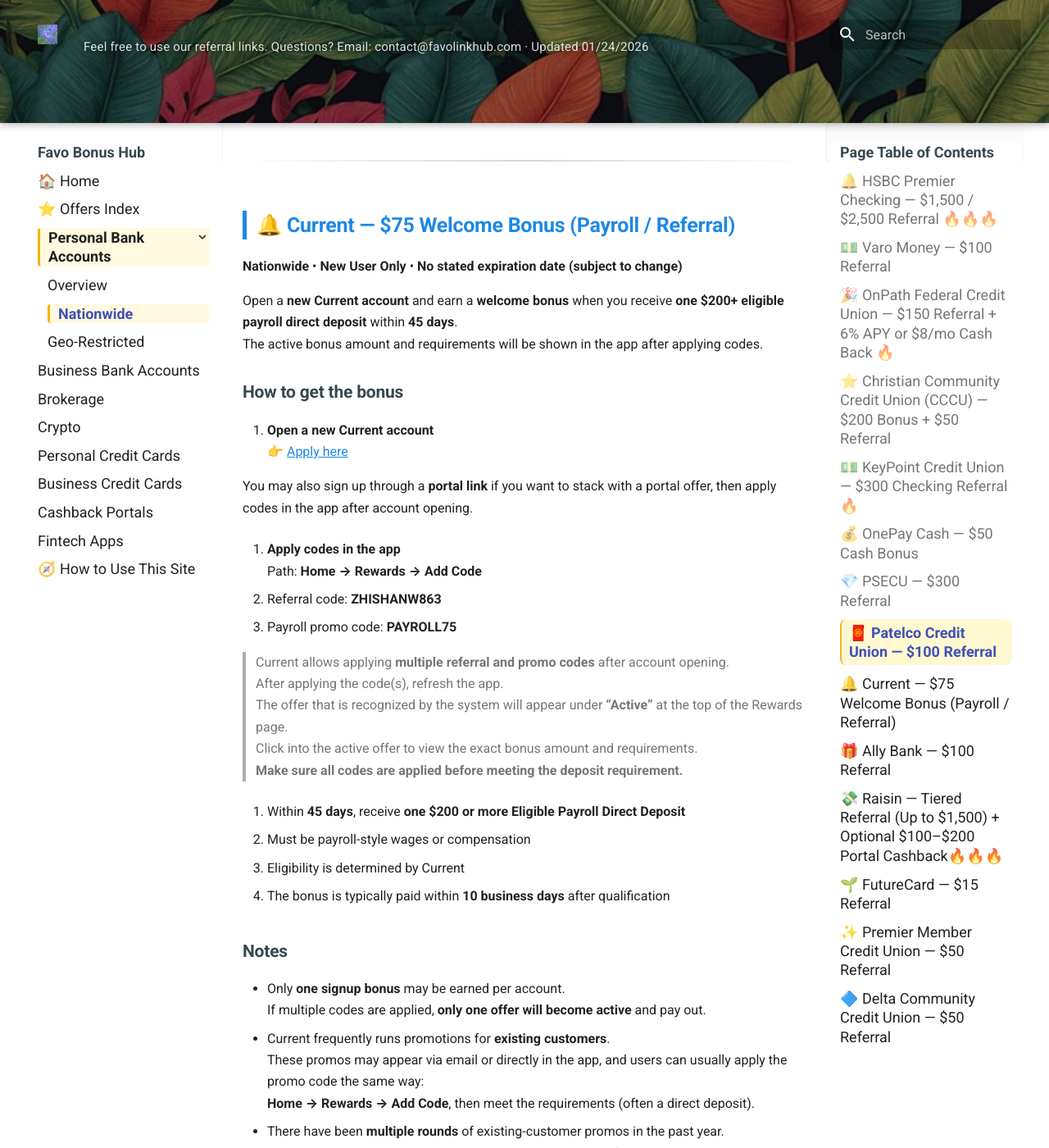
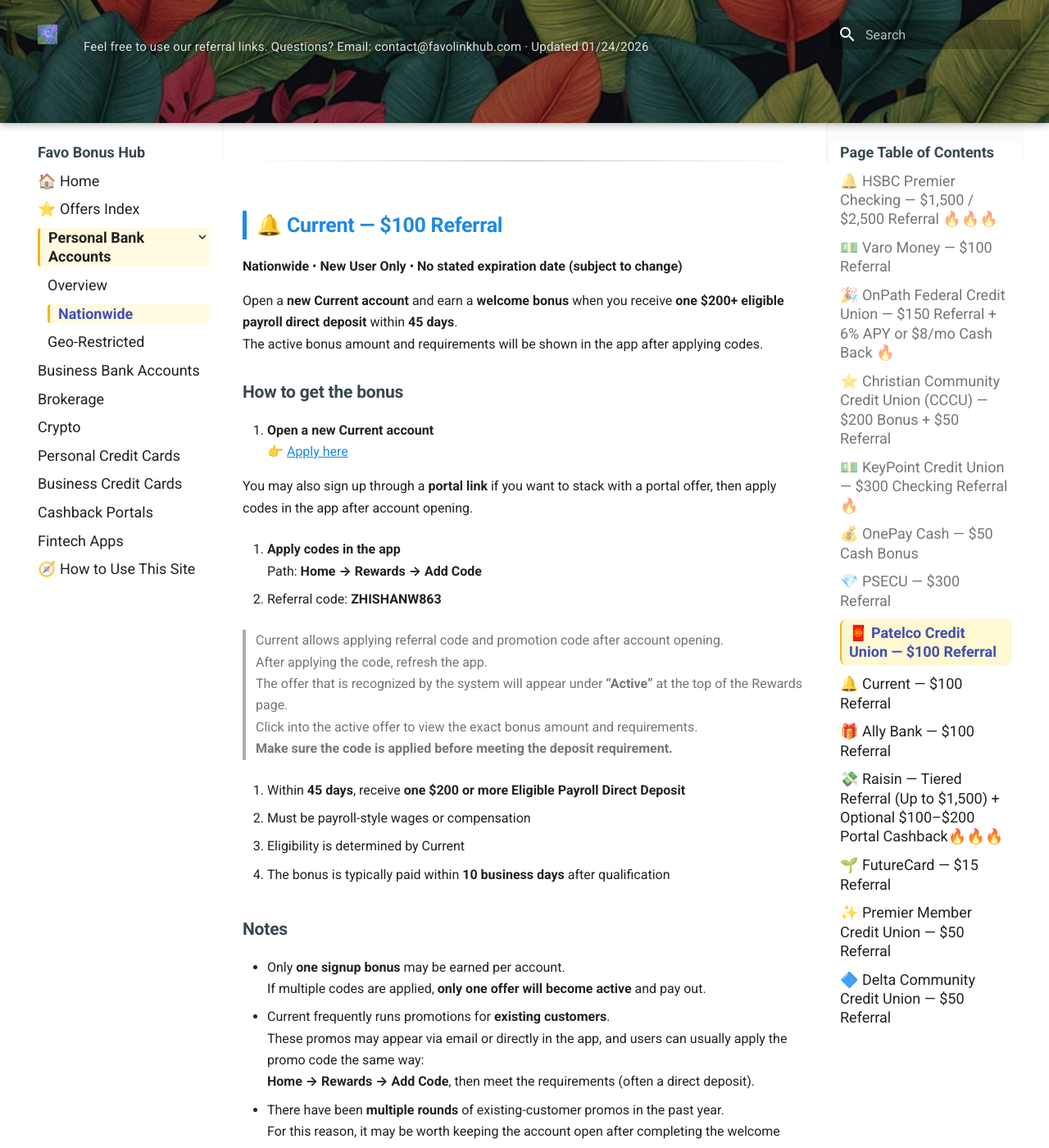
Before and after one commit to whispersofzephyr/favolinkhub-site, an MkDocs documentation site: the page built from docs/personal-bank-nationwide.md, in a window 1280 px wide and 1400 px high, scrolled down 13870 px. Shown: the whole window at 82% size. Built offline with MkDocs 1.6.1 and Material for MkDocs 9.7.7, drawn with Linux system fonts in a browser that asks for light colours.

Commit message:
Update personal-bank-nationwide.md

```diff
--- a/docs/personal-bank-nationwide.md
+++ b/docs/personal-bank-nationwide.md
@@ -498,7 +498,7 @@ After completing the checking requirements above, you can earn an **additional $
 ---
 
 <a id="current"></a>
-## 🔔 Current — $75 Welcome Bonus (Payroll / Referral)
+## 🔔 Current — $100 Referral
 **Nationwide** • **New User Only** • **No stated expiration date (subject to change)**
 
 Open a **new Current account** and earn a **welcome bonus** when you receive **one $200+ eligible payroll direct deposit** within **45 days**.
@@ -515,13 +515,12 @@ The active bonus amount and requirements will be shown in the app after applying
    Path: **Home → Rewards → Add Code**
 
    - Referral code: **ZHISHANW863**
-   - Payroll promo code: **PAYROLL75**
 
-   > Current allows applying **multiple referral and promo codes** after account opening.
-   > After applying the code(s), refresh the app.
+   > Current allows applying referral code and promotion code after account opening.
+   > After applying the code, refresh the app.
    > The offer that is recognized by the system will appear under **“Active”** at the top of the Rewards page.
    > Click into the active offer to view the exact bonus amount and requirements.
-   > **Make sure all codes are applied before meeting the deposit requirement.**
+   > **Make sure the code is applied before meeting the deposit requirement.**
 
 3. Within **45 days**, receive **one $200 or more Eligible Payroll Direct Deposit**
 
```
